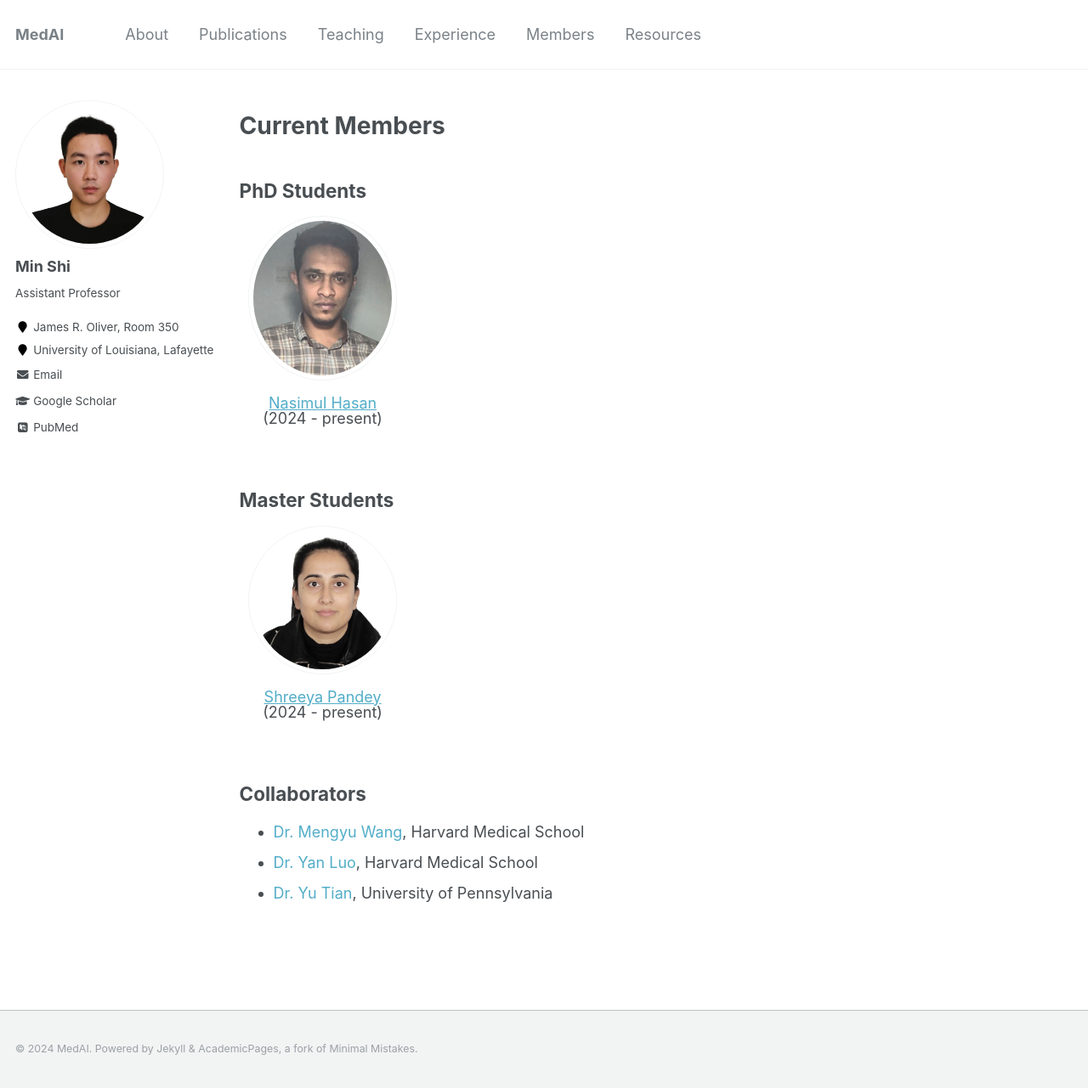
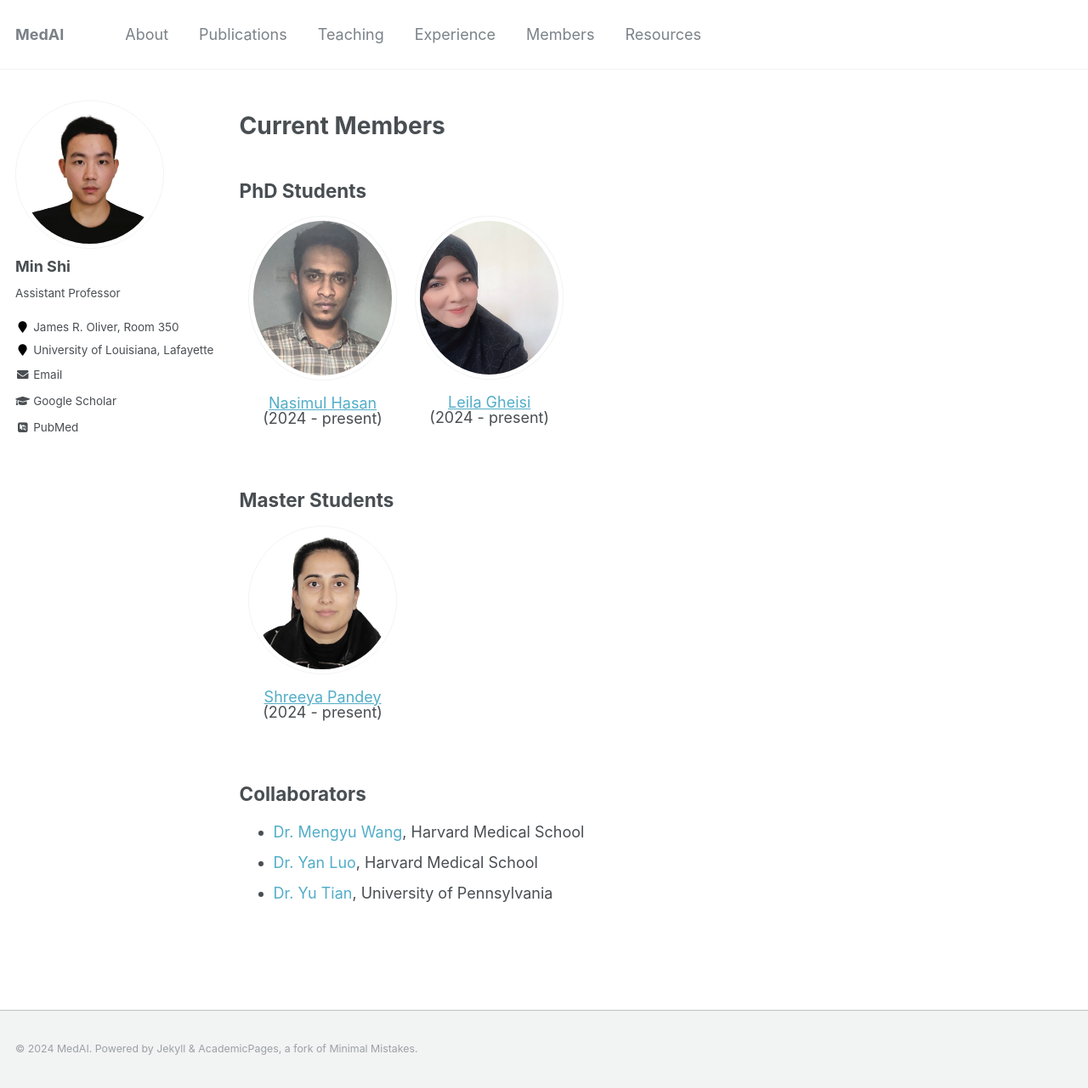
Before and after one commit to shiminxst/shiminxst.github.io, a Jekyll site: the page built from _pages/lab.md, in a window 1280 px wide and 1281 px high. Shown: the whole window at 85% size. Built offline with Jekyll 4.4.1, drawn with Linux system fonts in a browser that asks for light colours; some web fonts are replaced.

Commit message:
Update lab.md

```diff
--- a/_pages/lab.md
+++ b/_pages/lab.md
@@ -23,7 +23,18 @@
       </div>
       </center>
     </div>
+    <div class="column">
+      <center>
+      <div class="author__avatar">
+            <img src="/images/img/students/leila.jpg" class="author__avatar" alt="Leila Gheisi">
+      </div>
+      <div class="author__content">
+            <p><a href = "" target="_blank">Leila Gheisi</a><br/>(2024 - present)</p>
+      </div>
+      </center>
+    </div>
 </div>
+
 
 ## Master Students
 
```
